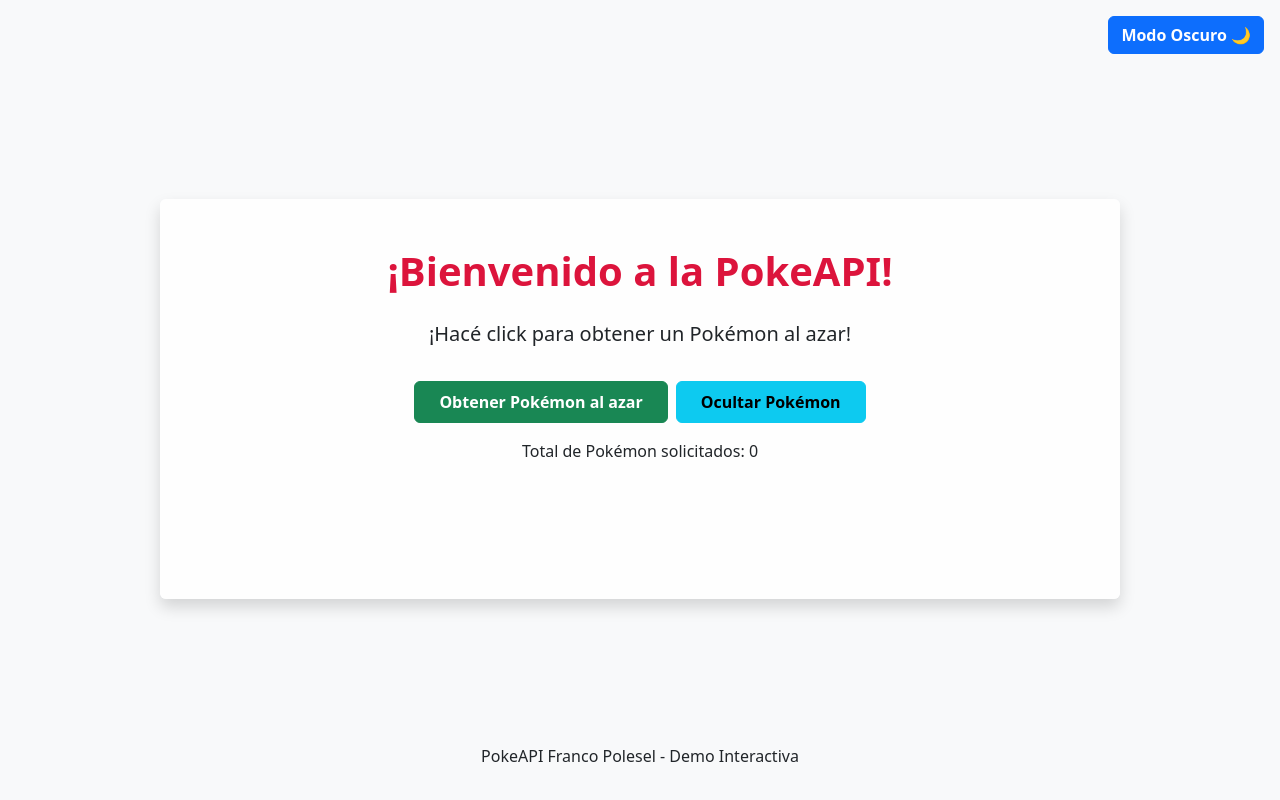
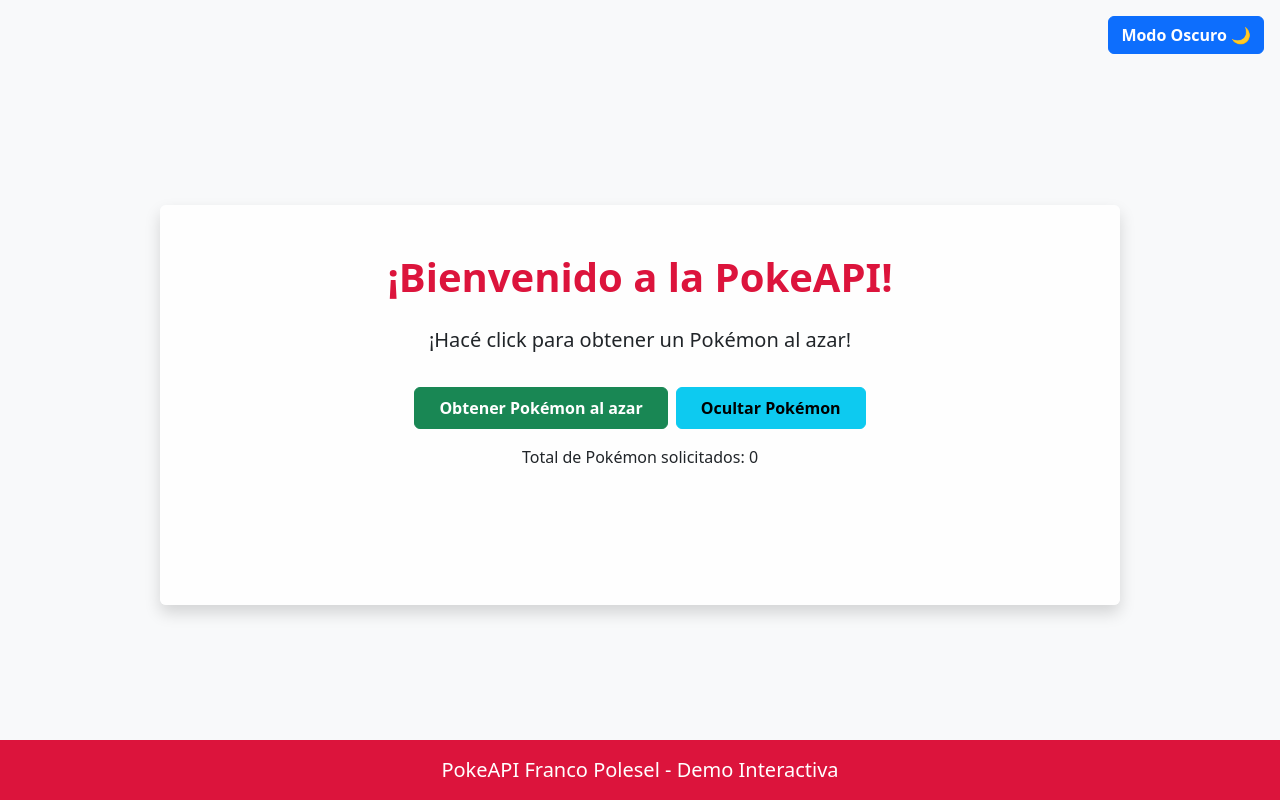
Before and after one commit to francopolesel/pokeapi-op, a React (Vite) app: page / in a window 1280 px wide. Built offline with nearby package versions, Linux system fonts and the light colour scheme.

Commit message:
Minor adjustments to the Footer component

```diff
--- a/src/App.jsx
+++ b/src/App.jsx
@@ -36,7 +36,8 @@
                     className="p-5 rounded shadow w-75"
                     style={{
                         backgroundColor: theme === 'dark' ? '#333' : 'rgba(255, 255, 255, 0.9)',
-                        minHeight: '50vh'
+                        height: pokemonRequestCount === 0 ? '50vh' : '75vh',
+                        overflow: 'hidden'
                     }}
                 >
                     <h1
@@ -50,19 +51,31 @@
                     <p className="lead">
                         ¡Hacé click para obtener un Pokémon al azar!
                     </p>
-                    <button className="btn btn-success mt-3 px-4 py-2 fw-bold" onClick={handleGetPokemon}>
+                    <button
+                        className="btn btn-success mt-3 px-4 py-2 fw-bold"
+                        onClick={handleGetPokemon}
+                    >
                         Obtener Pokémon al azar
                     </button>
-                    <button className="btn btn-info mt-3 ms-2 px-4 py-2 fw-bold" onClick={togglePokemonVisibility}>
+                    <button
+                        className="btn btn-info mt-3 ms-2 px-4 py-2 fw-bold"
+                        onClick={togglePokemonVisibility}
+                    >
                         {isPokemonVisible ? 'Ocultar Pokémon' : 'Mostrar Pokémon'}
                     </button>
-                    <p className="mt-3">Total de Pokémon solicitados: {pokemonRequestCount}</p>
+                    <p className="mt-3">
+                        Total de Pokémon solicitados: {pokemonRequestCount}
+                    </p>
                     {loading && <p>Cargando...</p>}
                     {error && <p>Error al cargar el Pokémon</p>}
                     {pokemon && (
                         <div ref={pokemonContainerRef} className="mt-4">
                             <h2 className="text-capitalize">{pokemon.name}</h2>
-                            <img src={pokemon.image} alt={pokemon.name} className="img-fluid" />
+                            <img
+                                src={pokemon.image}
+                                alt={pokemon.name}
+                                className="img-fluid"
+                            />
                         </div>
                     )}
                 </div>
--- a/src/Footer.jsx
+++ b/src/Footer.jsx
@@ -1,15 +1,21 @@
-// Footer.jsx
 import { useContext } from 'react';
 import { ThemeContext } from './ThemeContext';
 
 const Footer = () => {
-  const { theme } = useContext(ThemeContext);
+    const { theme } = useContext(ThemeContext);
 
-  return (
-    <footer className={`p-3 text-center ${theme === 'dark' ? 'bg-dark text-white' : 'bg-light text-dark'}`}>
-      <p>PokeAPI Franco Polesel - Demo Interactiva</p>
-    </footer>
-  );
+    return (
+        <footer
+            className="p-3 text-center d-flex align-items-center justify-content-center"
+            style={{
+                backgroundColor: theme === 'dark' ? '#FFD700' : '#DC143C',
+                color: theme === 'dark' ? '#000' : '#fff',
+                height: '60px'
+            }}
+        >
+            <p className="fs-5 mb-0">PokeAPI Franco Polesel - Demo Interactiva</p>
+        </footer>
+    );
 };
 
 export default Footer;
```
